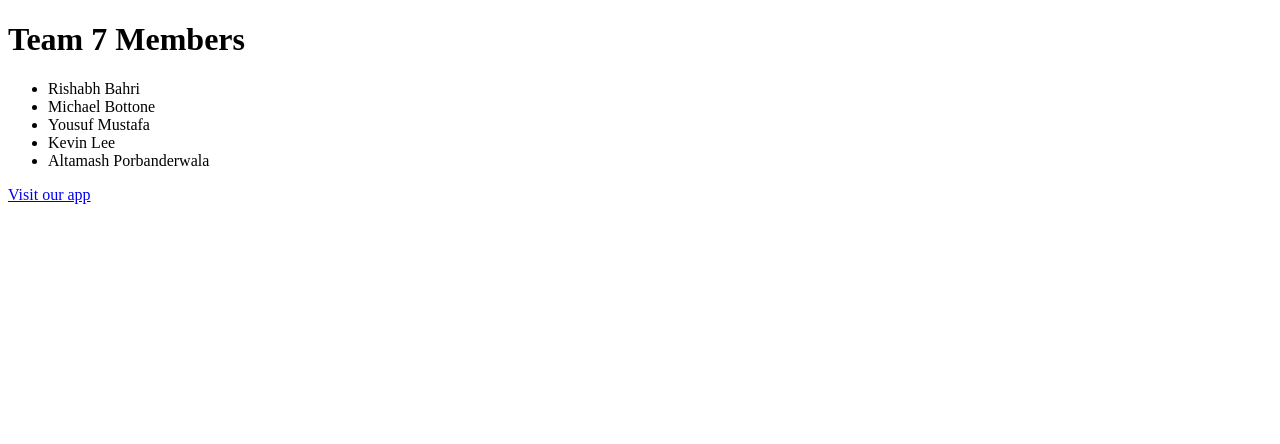
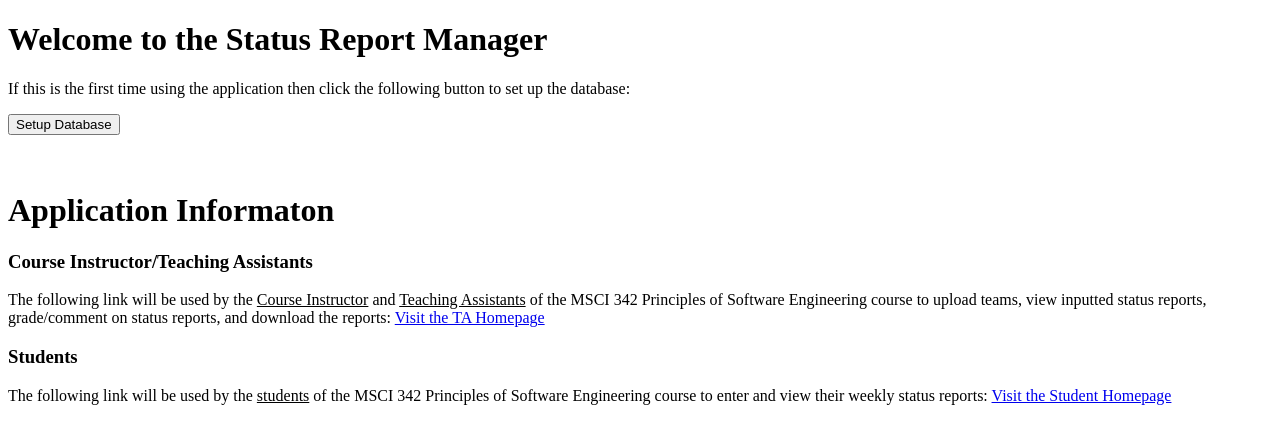
Before and after one commit to mikebottone/test, a PHP site: page / in a window 1280 px wide. Shown: the top 444 px of the page. Run offline with PHP 8.4, Linux system fonts and the light colour scheme.

Commit message:
Update index.php

```diff
--- a/index.php
+++ b/index.php
@@ -1,14 +1,44 @@
 <!DOCTYPE html>
 <html>
+<head>
+	<title> Status Report Manager </title>
+
+
+</head>
 <body>
-<h1> Team 7 Members</h1>
-<ul>
-<li> Rishabh Bahri</li>
-<li>Michael Bottone</li>
-<li> Yousuf Mustafa</li>
-<li>Kevin Lee</li>
-<li>Altamash Porbanderwala</li>
-</ul>
-<a href="TAHomepage.php">Visit our app</a>
+
+<h1> Welcome to the Status Report Manager </h1>
+
+<p> If this is the first time using the application then click the following button to set up the database:</p>
+<form action="index.php" method="GET">
+	<button type="submit" name="setup-db"> Setup Database </button>
+</form>
+<br>
+
+<?php
+//DATABASE CONNECTION AND SETUP
+	include 'db-connection.php';
+
+	?>
+
+<br>
+<h1>Application Informaton</h1>
+<!-- For the TAs/Course Instructor -->
+<h3>Course Instructor/Teaching Assistants</h3>
+<p> The following link will be used by the <u>Course Instructor</u> and <u>Teaching Assistants</u> of the MSCI 342 Principles of Software Engineering course
+	to upload teams, view inputted status reports, grade/comment on status reports, and download the reports:
+<a href="TAHomepage.php">Visit the TA Homepage</a>
+</p>
+
+<!-- For the Students -->
+
+<h3>Students</h3>
+<p> The following link will be used by the <u>students</u> of the MSCI 342 Principles of Software Engineering course
+	to enter and view their weekly status reports:
+<a href="StudentHomepage.php">Visit the Student Homepage</a>
+</p>
+
+
+
 </body>
 </html>
```
